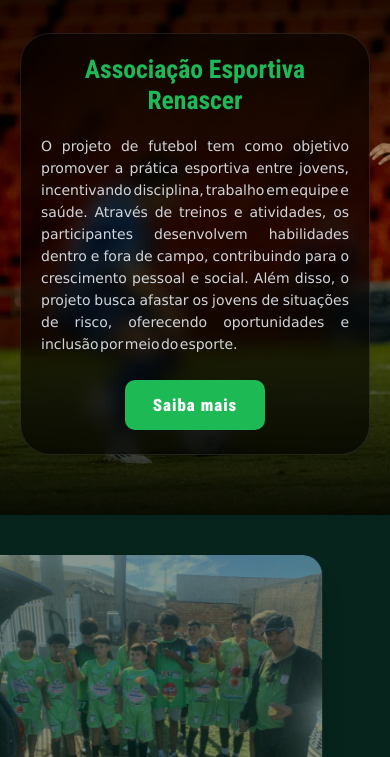
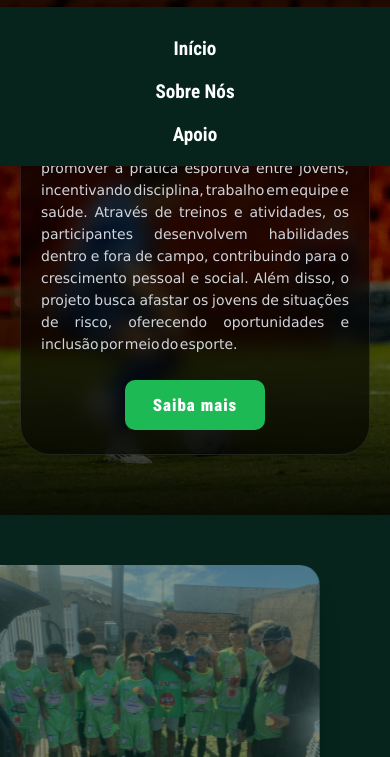
Before and after one commit to maelzituo/Projeto-Renascerr, a plain HTML site: page index.html in a window 390 px wide. Both pictures are taken after a click on the element 354 px from the left and 39 px from the top of the page. Shown: the part 87-844 px from the top of the page. Drawn offline with nearby package versions, Linux system fonts and the light colour scheme.

Commit message:
ajustes no about

```diff
--- a/index.html
+++ b/index.html
@@ -25,7 +25,7 @@
             <i class="bx bx-menu"></i>
         </div>
 
-        <nav class="navbar">
+        <nav class="navbar" id="navbar">
             <ul>
                 <li><a href="#Home">Início</a></li>
                 <li><a href="#About">Sobre Nós</a></li>
--- a/mobile.css
+++ b/mobile.css
@@ -87,6 +87,7 @@
 
     .container-about {
         padding: 20px;
+        margin-top: 30px;
     }
 
     .container-about img {
```
